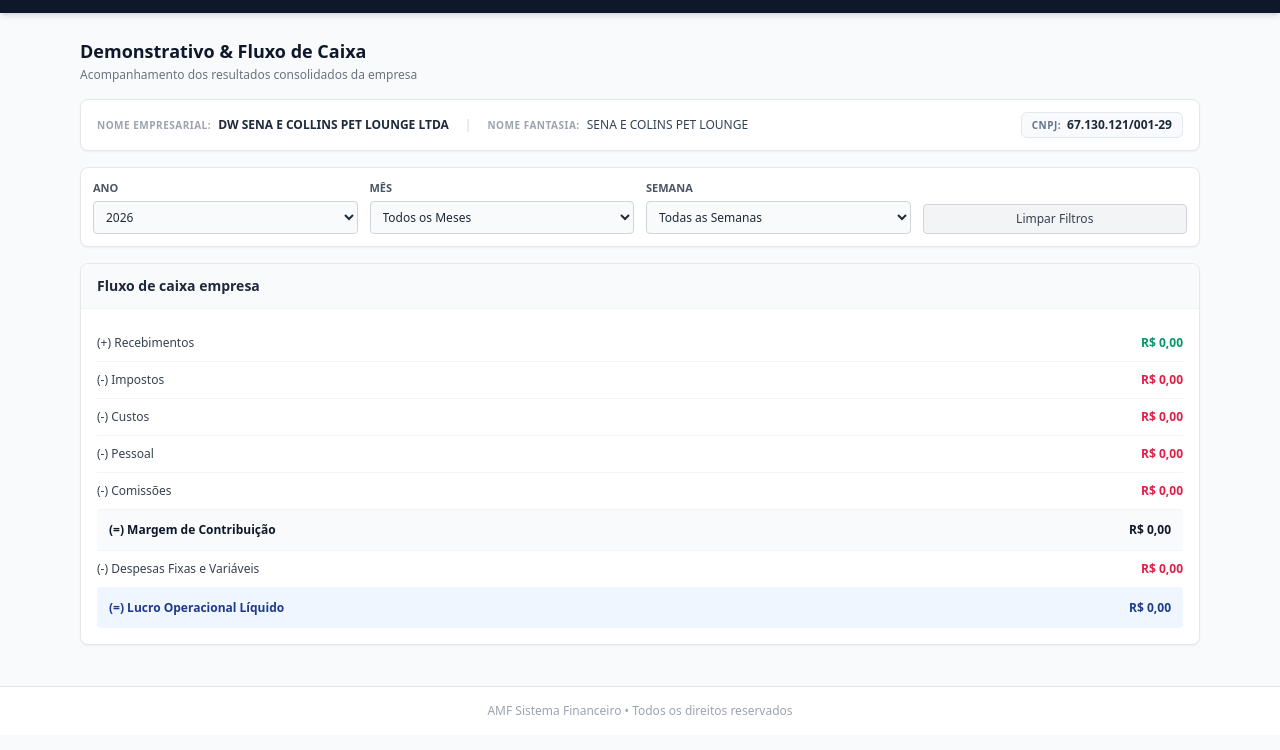
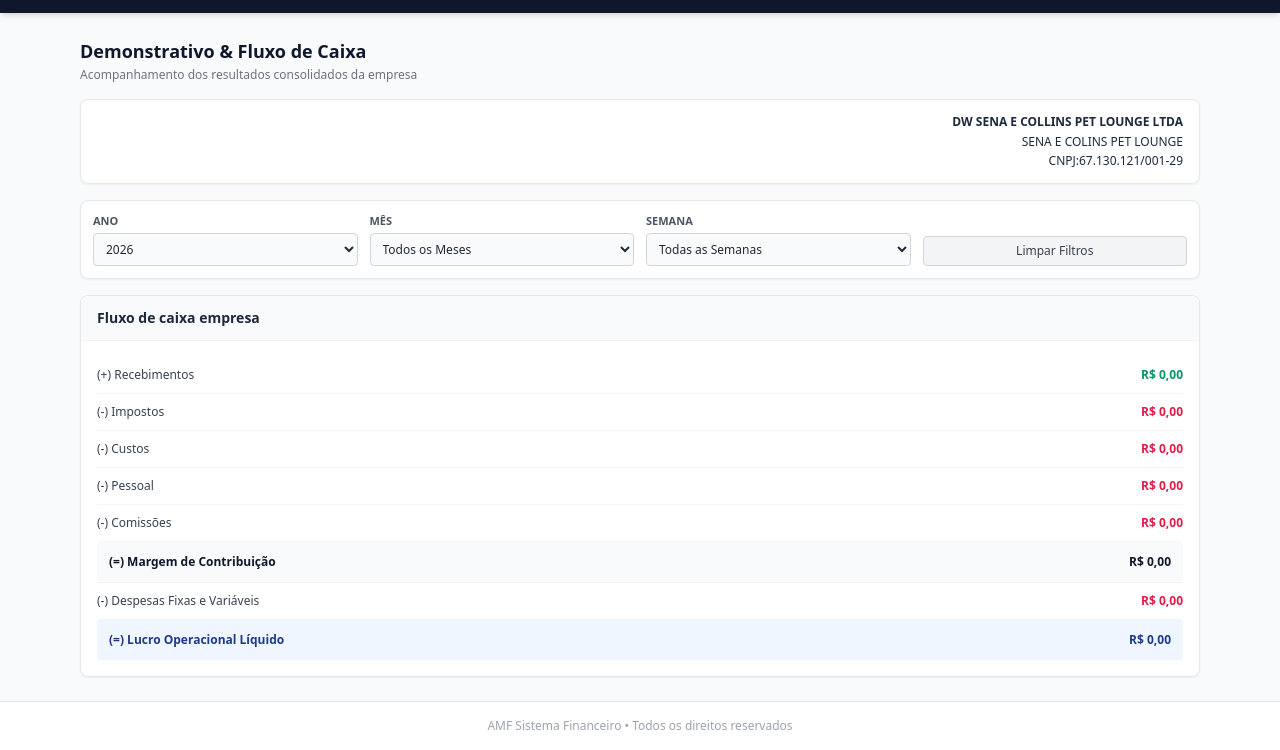
Before and after one commit to 60838269346/AMF-FLUXO-DE-CAIXA-, a plain HTML site: page index.html in a window 1280 px wide. Both pictures are taken after a click on the button "PDF". Shown: the part 65-815 px from the top of the page. Drawn offline with nearby package versions, Linux system fonts and the light colour scheme; no server answers; a script that the page names is missing.

Commit message:
Update index.html

```diff
--- a/index.html
+++ b/index.html
@@ -68,22 +68,12 @@
                 </div>
             </div>
 
-            <!-- DADOS DA EMPRESA (COMPACTO E MODERNO) -->
-            <div class="bg-white px-4 py-3 rounded-lg shadow-sm border border-gray-200 flex flex-col md:flex-row md:items-center md:justify-between gap-2 text-xs">
-                <div class="flex flex-wrap items-center gap-x-4 gap-y-1">
-                    <div>
-                        <span class="text-[10px] font-semibold uppercase tracking-wider text-gray-400">Nome Empresarial:</span>
-                        <span id="empresa-razao" class="font-semibold text-slate-800 ml-1">DW SENA E COLLINS PET LOUNGE LTDA</span>
-                    </div>
-                    <span class="hidden md:inline text-gray-300">|</span>
-                    <div>
-                        <span class="text-[10px] font-semibold uppercase tracking-wider text-gray-400">Nome Fantasia:</span>
-                        <span id="empresa-fantasia" class="font-medium text-slate-700 ml-1">SENA E COLINS PET LOUNGE</span>
-                    </div>
-                </div>
-                <div class="flex items-center gap-1.5 bg-slate-50 border border-slate-200 px-2.5 py-1 rounded-md self-start md:self-auto">
-                    <span class="text-[10px] font-semibold uppercase tracking-wider text-slate-500">CNPJ:</span>
-                    <span id="empresa-cnpj" class="font-semibold text-slate-800">67.130.121/001-29</span>
+            <!-- DADOS DA EMPRESA (À DIREITA, NA ORDEM EXATA) -->
+            <div class="bg-white px-4 py-3 rounded-lg shadow-sm border border-gray-200 flex justify-end">
+                <div class="text-right text-xs leading-relaxed text-slate-800">
+                    <div id="empresa-razao" class="font-semibold">DW SENA E COLLINS PET LOUNGE LTDA</div>
+                    <div id="empresa-fantasia">SENA E COLINS PET LOUNGE</div>
+                    <div id="empresa-cnpj">CNPJ:67.130.121/001-29</div>
                 </div>
             </div>
 
@@ -758,7 +748,7 @@
 
             const razao = document.getElementById('empresa-razao')?.innerText || 'DW SENA E COLLINS PET LOUNGE LTDA';
             const fantasia = document.getElementById('empresa-fantasia')?.innerText || 'SENA E COLINS PET LOUNGE';
-            const cnpj = document.getElementById('empresa-cnpj')?.innerText || '67.130.121/001-29';
+            const cnpj = document.getElementById('empresa-cnpj')?.innerText || 'CNPJ:67.130.121/001-29';
 
             const anoSelect = document.getElementById('filtro-ano');
             const mesSelect = document.getElementById('filtro-mes');
@@ -774,7 +764,9 @@
 
             doc.setFontSize(9);
             doc.setTextColor(51, 65, 85);
-            doc.text(`${razao}  •  Fantasia: ${fantasia}  •  CNPJ: ${cnpj}`, 14, 22);
+            doc.text(razao, 283, 14, { align: 'right' });
+            doc.text(fantasia, 283, 19, { align: 'right' });
+            doc.text(cnpj, 283, 24, { align: 'right' });
 
             doc.setFontSize(9);
             doc.setTextColor(100, 116, 139);
```
